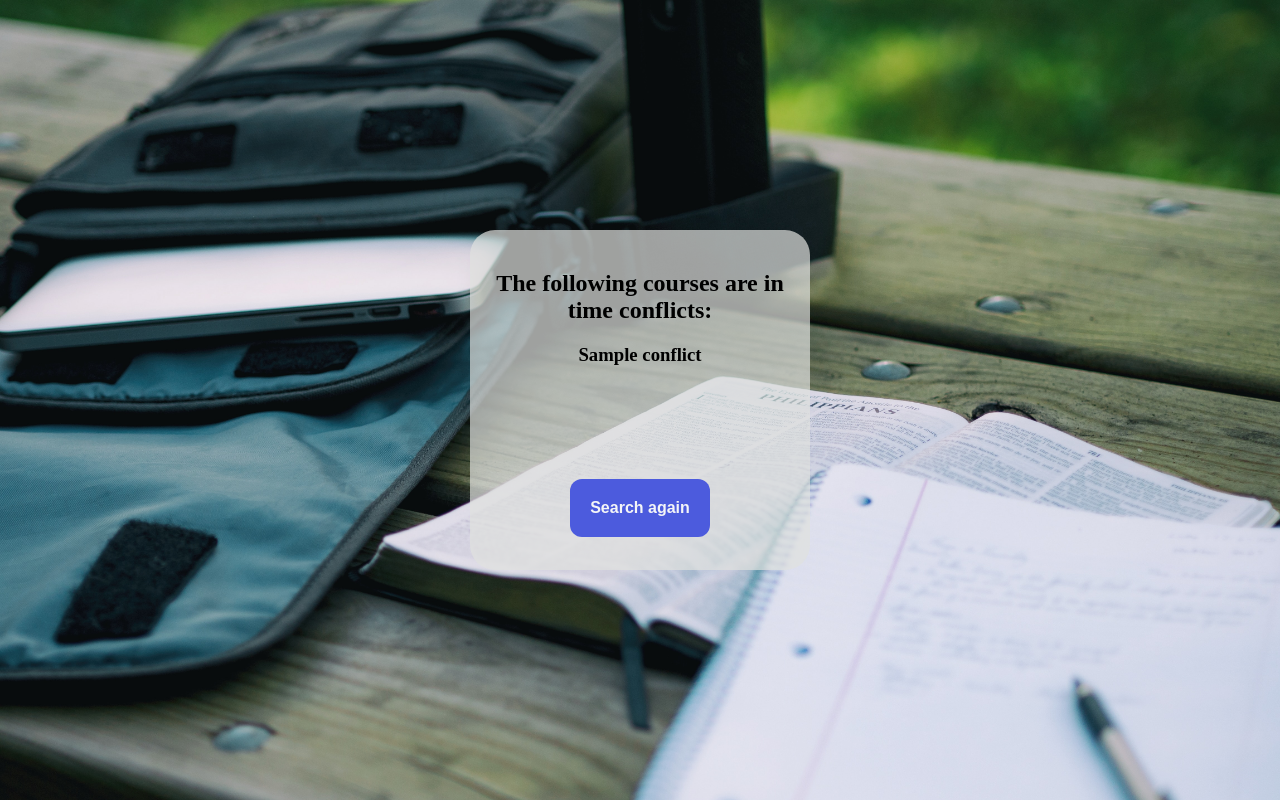
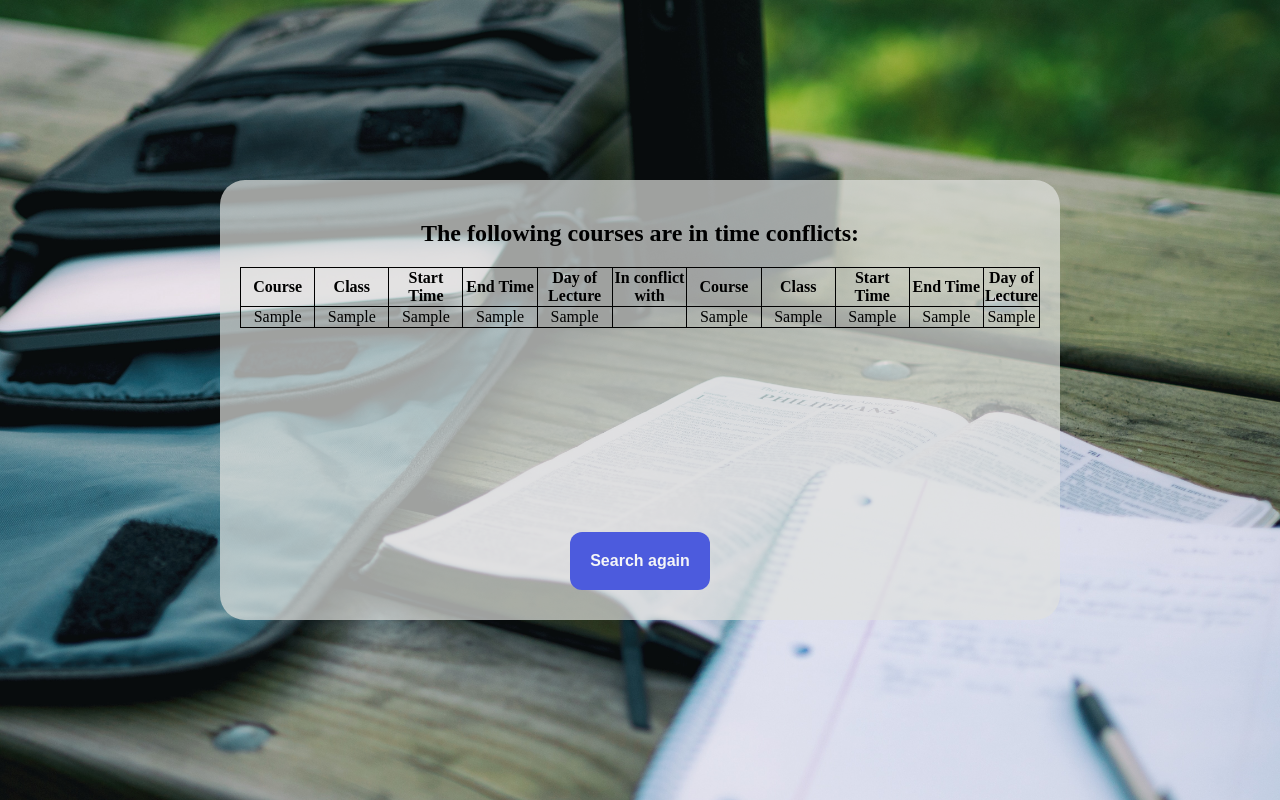
Before and after one commit to juliana-tse/COMP4805, a Python web app: template timetable-system/templates/conflicts.html in a window 1280 px wide. Run offline with Jinja, Linux system fonts and the light colour scheme; the template is opened without the code that fills it: most values are stand-ins (such as "Sample title", 1, 10 or a date in 2020).

Commit message:
conflict page layout and algorithm

```diff
--- a/timetable-system/__init__.py
+++ b/timetable-system/__init__.py
@@ -245,12 +245,8 @@ def create_app(test_config=None):
             run_template = render_template(
                 "timetable.html", days=start_time_list, initialtime=day_start_time, timeRange=ttb_range, result=res, endtime=day_end_time)
         else:
-            str_conflict_list = []
-            for c in conflict_list:
-                str_c = json.dumps(', '.join(c)).replace('"', '')
-                str_conflict_list.append(str_c)
             run_template = render_template(
-                "conflicts.html", conflicts_list=str_conflict_list)
+                "conflicts.html", conflicts_list=conflict_list)
         return run_template
 
     return app
--- a/timetable-system/static/conflicts3.css
+++ b/timetable-system/static/conflicts5.css
@@ -19,11 +19,26 @@ div.main_model {
   border-radius: 25px;
   background: rgba(224, 226, 222, 0.7);
   padding: 20px;
-  width: 300px;
-  height: 300px;
+  width: 800px;
+  height: 400px;
   text-align: center;
   position: absolute;
   left: 50%;
   top: 50%;
   transform: translate(-50%, -50%);
 }
+table.table_layout {
+    border: 1px solid black;
+    border-collapse: collapse;
+    margin-left: auto;
+    margin-right: auto;
+}
+td, th {
+    text-align: center;
+    border: 1px solid black;
+    width: 10%;
+}
+tr.header {
+    height: 60px;
+    text-align: center;
+}
--- a/timetable-system/static/query_result3.css
+++ b/timetable-system/static/query_result4.css
@@ -7,7 +7,7 @@ table.table_layout {
 td, th {
     text-align: center;
     border: 1px solid black;
-    width: 10%;
+    width: 100px;
 }
 tr.header {
     height: 60px;
--- a/timetable-system/templates/conflicts.html
+++ b/timetable-system/templates/conflicts.html
@@ -2,14 +2,41 @@
 <html lang="en">
     <meta charset="UTF-8" />
     <title>Intelligent Timetabling System</title>
-    <link rel="stylesheet" href="{{ url_for('static', filename='conflicts3.css') }}">
+    <link rel="stylesheet" href="{{ url_for('static', filename='conflicts5.css') }}">
     <body>
         <div class="main_model">
         <h2>The following courses are in time conflicts:</h2>
-        {% for conflict in conflicts_list %}
-        <h3>{{ conflict }}</h3>
-        {% endfor %}
-        <div style="position:relative;top:30%">
+        <table class="table_layout">
+            <tr>
+                <th>Course</th>
+                <th>Class</th>
+                <th>Start Time</th>
+                <th>End Time</th>
+                <th>Day of Lecture</th>
+                <th>In conflict with</th>
+                <th>Course</th>
+                <th>Class</th>
+                <th>Start Time</th>
+                <th>End Time</th>
+                <th>Day of Lecture</th>
+            </tr>
+        {% for result in conflicts_list %}
+            <tr>
+                <td>{{ result['course_a'][0] }}</td>
+                <td>{{ result['course_a'][1] }}</td>
+                <td>{{ result['course_a'][2] }}</td>
+                <td>{{ result['course_a'][3] }}</td>
+                <td>{{ result['course_a'][4] }}</td>
+                <td style="border:none"></td>
+                <td>{{ result['course_b'][0] }}</td>
+                <td>{{ result['course_b'][1] }}</td>
+                <td>{{ result['course_b'][2] }}</td>
+                <td>{{ result['course_b'][3] }}</td>
+                <td>{{ result['course_b'][4] }}</td>
+            </tr>
+            {% endfor %}
+        </table>
+        <div style="position:relative;top:50%">
         <button class="back_button" type="button" onclick="window.location.href='{{ url_for( 'main' ) }}';">Search again</button>
     </div>
     </div>
--- a/timetable-system/templates/student.html
+++ b/timetable-system/templates/student.html
@@ -3,7 +3,7 @@
   <head>
     <meta charset="UTF-8" />
     <title>Intelligent Timetabling System</title>
-    <link rel="stylesheet" href="{{ url_for('static', filename='main8.css') }}">
+    <link rel="stylesheet" href="{{ url_for('static', filename='main9.css') }}">
   </head>
   <body>
     <div class="main_model">
```
Also changed, not shown: timetable-system/templates/course_conflicts.html (+20 -5 lines), timetable-system/ttb_admin_algorithm.py (+4 -13 lines), timetable-system/ttb_algorithm.py (+13 -8 lines).
